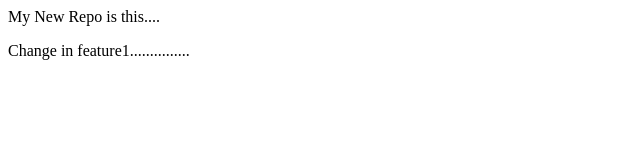
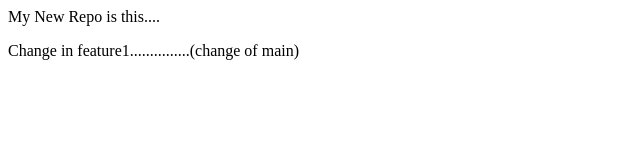
Before and after one commit to Mureed-Hussain1121/LocalRepo, a plain HTML site: page index.html in a window 1280 px wide. Shown: the whole page, without its empty margins (0-640 px from the left). Drawn offline with Linux system fonts and the light colour scheme.

Commit message:
Change in main

```diff
--- a/index.html
+++ b/index.html
@@ -1,2 +1,2 @@
 <p>My New Repo is this....</p>
-<p>Change in feature1...............</p>
+<p>Change in feature1...............(change of main)</p>
```
